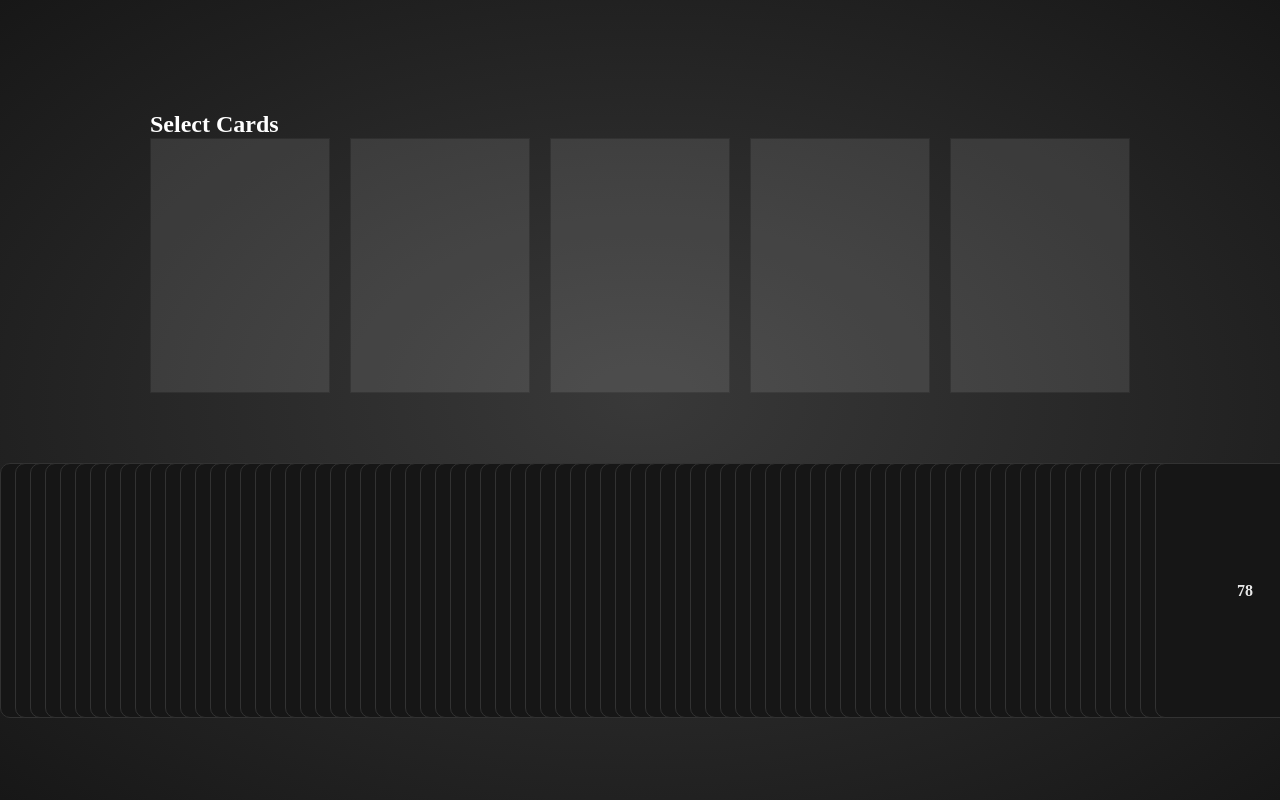
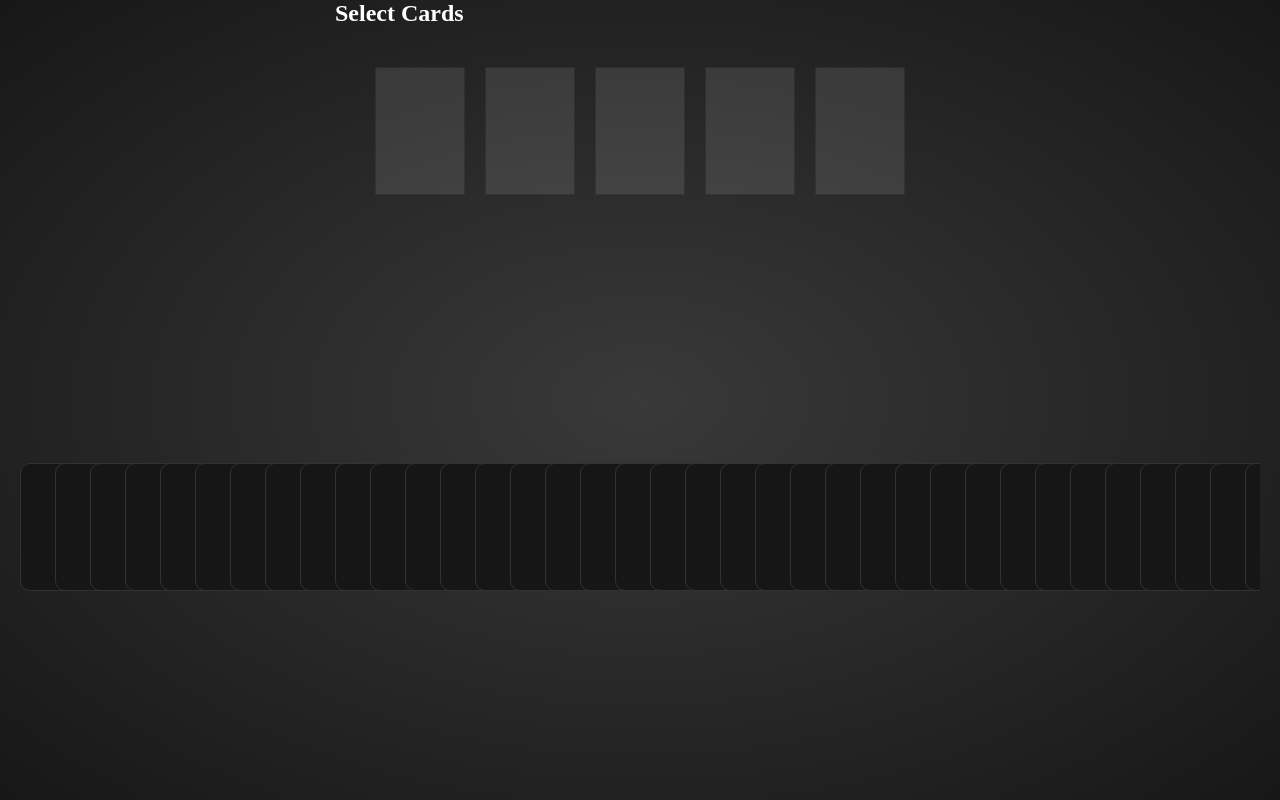
Before and after one commit to dmitriigirskii/tarot, a React app: page / in a window 1280 px wide. Built offline with nearby package versions, Linux system fonts and the light colour scheme.

Commit message:
fix stack

```diff
--- a/components/desk.jsx
+++ b/components/desk.jsx
@@ -52,6 +52,15 @@ export default function TarotDesk() {
                 </ul>
             </div>
 
+            <div style={
+                {
+                    overflow: 'scroll',
+                    position: 'fixed',
+                    left: '20px',
+                    right: '20px',
+                    bottom: '40px',
+                }
+            }>
                 <div className={styles.stack}>
                     {tarotCards.map(card => (
                         <div
@@ -64,5 +73,6 @@ export default function TarotDesk() {
                     ))}
                 </div>
             </div>
+        </div>
     )
 }
--- a/components/styles.module.sass
+++ b/components/styles.module.sass
@@ -12,10 +12,10 @@ body
   height: 100%
 
   > *
-    height: 100%
+    // height: 100%
     padding-bottom: 297px
 
-$overlap: 15px
+$overlap: 35px
 
 .selectedCards
   height: 255px
@@ -32,11 +32,6 @@ $overlap: 15px
 .stack
   //overflow: hidden
   width: calc(180px + #{$overlap} * (78 - 1))
-  position: relative
-  position: fixed
-  left: 0
-  right: 0
-  bottom: 40px
   height: 297px
   margin: auto
 
@@ -55,7 +50,10 @@ $overlap: 15px
   ul
     list-style: none
     display: flex
+    flex-wrap: wrap
     gap: 20px
+    justify-content: center
+    padding: 40px
 
   li
     padding: var(--p10)
@@ -65,10 +63,13 @@ $overlap: 15px
 
     p
       text-align: center
+      width: 180px
+      padding: 20px
+      font-size: 12pxpx
 
 .card_true
-  width: 180px
-  height: 255px
+  width: calc(180px / 2)
+  height: calc(255px / 2)
   background: #161616
   border-radius: 10px
   position: absolute
@@ -138,7 +139,7 @@ $overlap: 15px
   opacity: 0
 
 .emptyCard
-  width: 180px
-  height: 255px
+  width: calc(180px / 2)
+  height: calc(255px / 2)
   background: white
   opacity: 0.1
```
Lines whose indentation alone changed are shown as unchanged.
